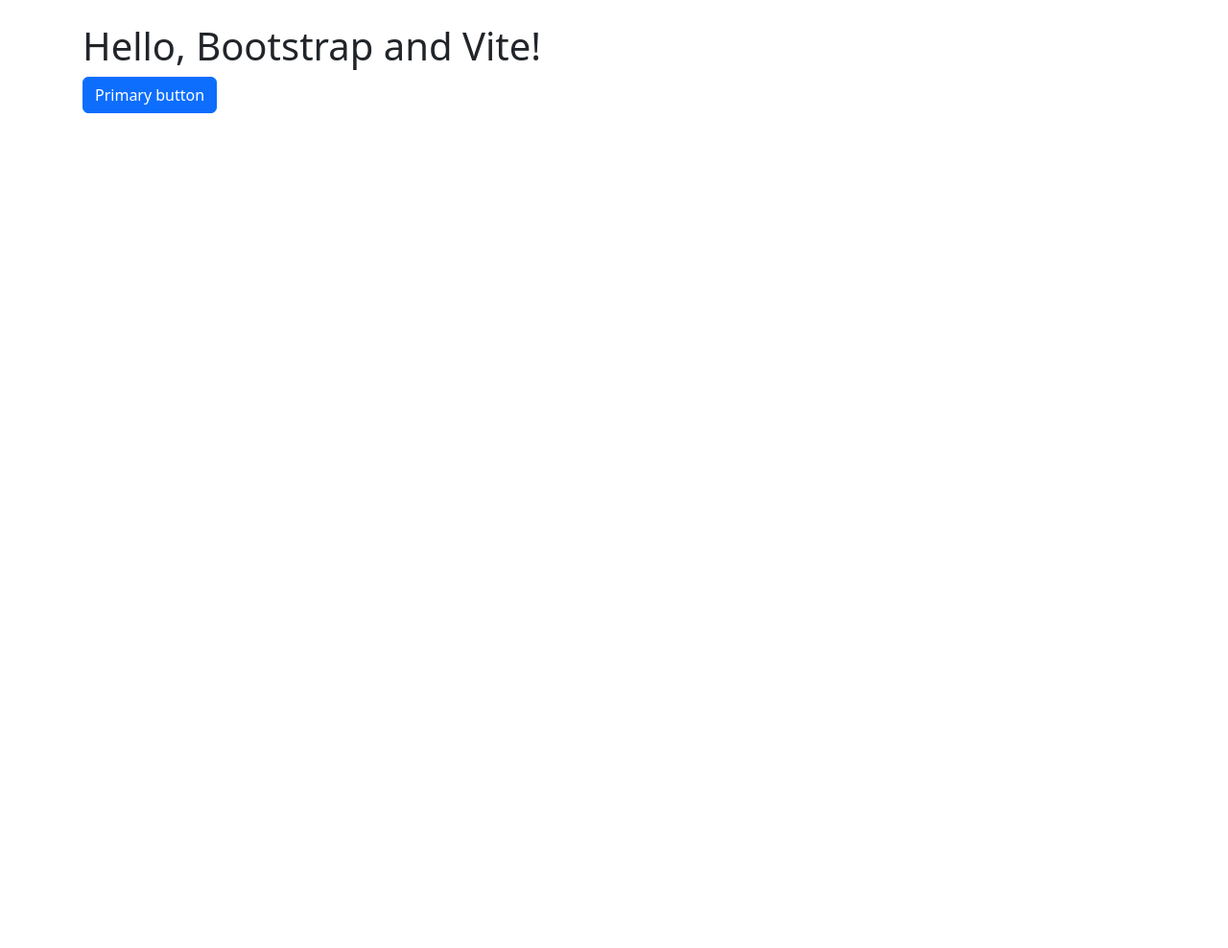
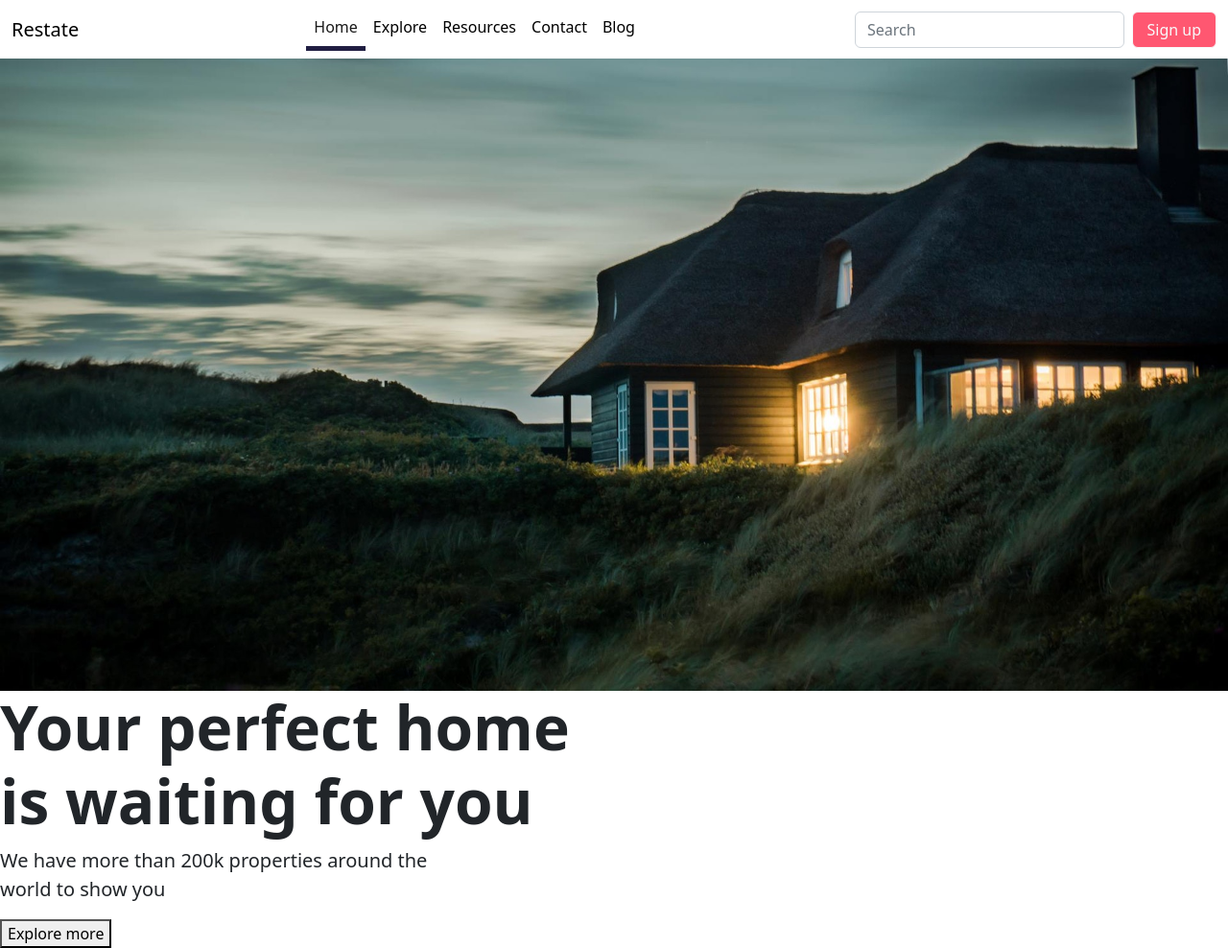
Before and after one commit to nktushar/RealstateWebsiteTemplate, a website built with Vite: page src/index.html in a window 1280 px wide. Shown: the whole page at 96% size. Before the commit the page ends 800 px from the top, so only its background shows below. Built offline with nearby package versions, Linux system fonts and the light colour scheme.

Commit message:
Nav and hero section

```diff
--- a/src/index.html
+++ b/src/index.html
@@ -6,10 +6,53 @@
     <title>Bootstrap w/ Vite</title>
   </head>
   <body>
-    <div class="container py-4 px-3 mx-auto">
-      <h1 class="suctomFont">Hello, Bootstrap and Vite!</h1>
-      <button class="btn btn-primary">Primary button</button>
+    <!-- +++++++++++++++++ Nav Bar ++++++++++++++++++++ -->
+    <div class="nav-bar">
+      <nav class="navbar navbar-expand-lg">
+        <div class="container-fluid">
+          <a class="navbar-brand" href="#">Restate</a>
+          <button class="navbar-toggler" type="button" data-bs-toggle="collapse" data-bs-target="#navbarSupportedContent" aria-controls="navbarSupportedContent" aria-expanded="false" aria-label="Toggle navigation">
+            <span class="navbar-toggler-icon"></span>
+          </button>
+          <div class="collapse navbar-collapse" id="navbarSupportedContent">
+            <ul class="navbar-nav mx-auto mb-2 mb-lg-0 ">
+              <li class="nav-item">
+                <a class="nav-link active" aria-current="page" href="#">Home</a>
+              </li>
+              <li class="nav-item">
+                <a class="nav-link" href="#">Explore</a>
+              </li>
+              <li class="nav-item">
+                <a class="nav-link" href="#">Resources</a>
+              </li>
+              <li class="nav-item">
+                <a class="nav-link" href="#">Contact</a>
+              </li>
+              <li class="nav-item">
+                <a class="nav-link" href="#">Blog</a>
+              </li>
+            </ul>
+            <form class="d-flex">
+              <input class="form-control me-2" type="search" placeholder="Search" aria-label="Search">
+              <button class="btn btn-outline-light signup-btn" type="submit">Sign up</button>
+            </form>
+          </div>
+        </div>
+      </nav>
     </div>
+
+    <!-- ++++++++++++++ Header ++++++++++++++ -->
+    <div class="header-container">
+      <img src="images/header.jpg" class="img-fluid" alt="">
+      <div class="header-text">
+        <h1 class="heading display-3 fw-bold align-middle">Your perfect home <br> is waiting for you</h1>
+        <p class="lead">We have more than 200k properties around the <br> world to show you</p>
+        <button>Explore more</button>
+      </div>
+    </div>
+
+
+
     <script type="module" src="./js/main.js"></script>
   </body>
 </html>
--- a/src/js/main.js
+++ b/src/js/main.js
@@ -2,4 +2,4 @@
 import '../scss/styles.scss'
 
 // Import all of Bootstrap's JS
-// import * as bootstrap from 'bootstrap'
+import * as bootstrap from 'bootstrap'
--- a/src/scss/styles.scss
+++ b/src/scss/styles.scss
@@ -1,6 +1,41 @@
 @import "~bootstrap/scss/bootstrap";
 
-// .btn-primary, .btn-primary:hover,.btn-primary:active{
-//     background-color: #000!important;
-//     border-color: #000!important;
-// }
+
+:root{
+    /* ========= Theme ========== */
+    --color-blue: #3b50df;
+    --color-grey: #616679;
+    --color-nevy: #201e42;
+    --color-red: #ff5771;
+
+    --transition: all 400ms ease;
+}
+
+
+
+.btn-primary, .btn-primary:hover,.btn-primary:active{
+    background-color: #000000!important;
+    border-color: #000!important;
+}
+
+.nav-bar{
+    background-color: rgb(255, 255, 255);
+    position: fixed;
+    width: 100%;
+}
+
+.nav-link,.navbar-brand{
+    color: rgb(0, 0, 0);
+}
+
+.nav-link.active{
+    border-bottom: 5px solid var(--color-nevy);
+}
+
+.signup-btn{
+    background-color: var(--color-red);
+    width: 7rem;
+}
+
+
+// ++++++++++++++++ Header ++++++++++++++++
```
Also changed, not shown: src/images/header.jpg (added).
